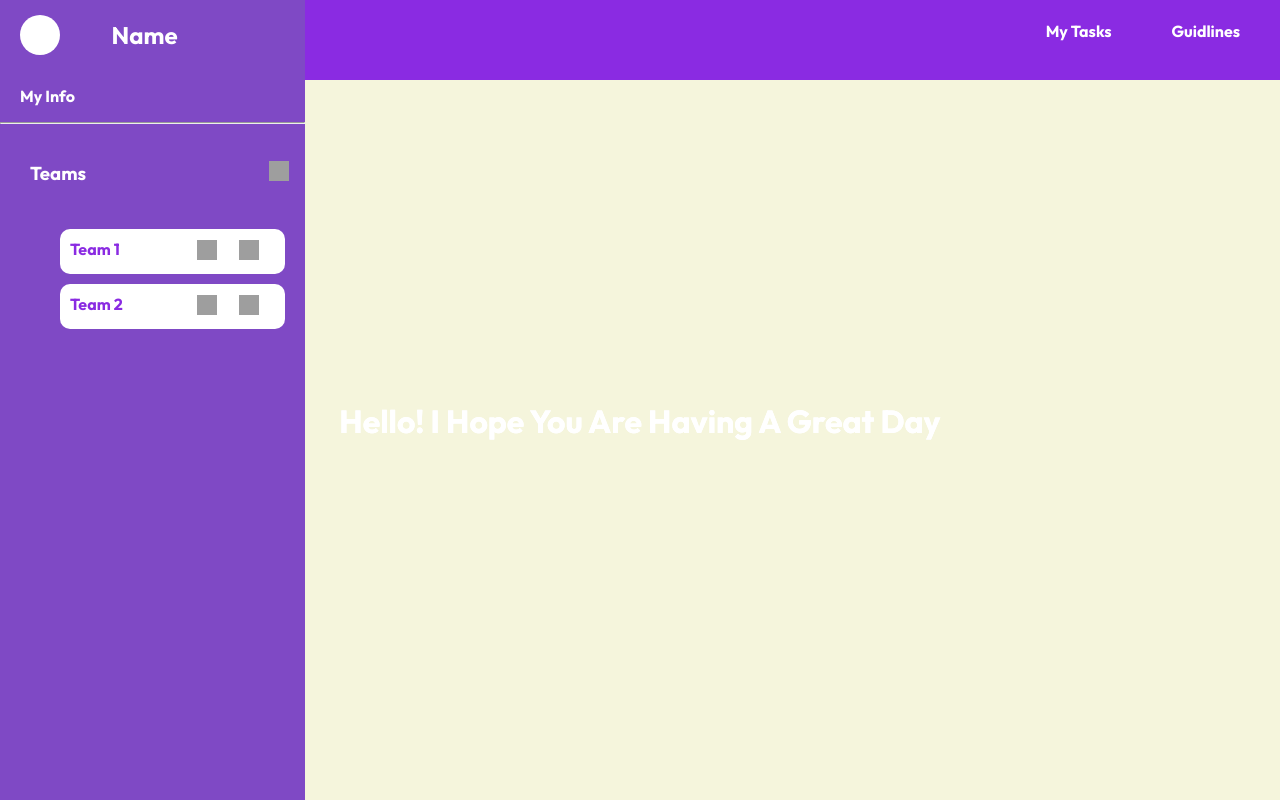
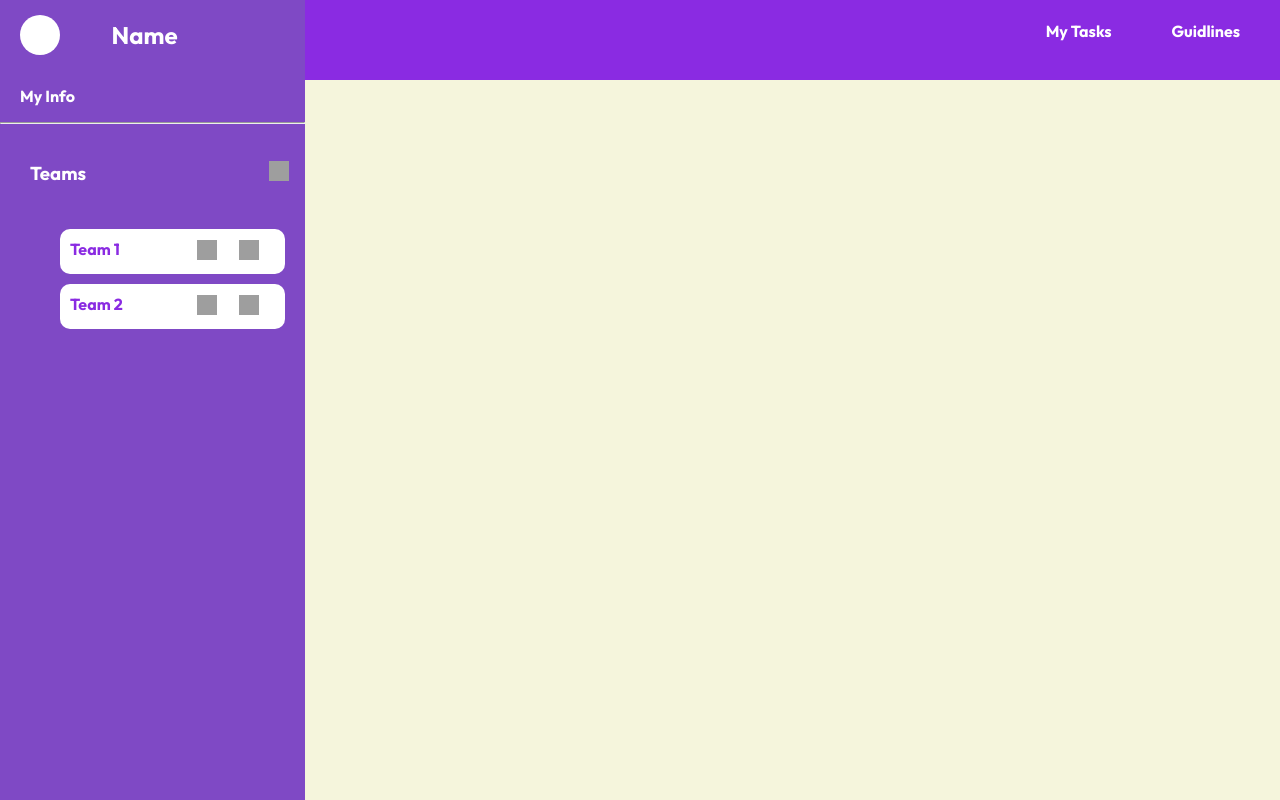
Before and after one commit to arpan2233/RBAC, a React (Vite) app: page /Add in a window 1280 px wide. Built offline with nearby package versions, Linux system fonts and the light colour scheme; grey boxes are pictures that could not be loaded.

Commit message:
Update home.jsx

```diff
--- a/src/home.jsx
+++ b/src/home.jsx
@@ -249,9 +249,9 @@ function Home(){
                                     setDetails={setDetails}
                                     setEditPersonalDetails={setEditPersonalDetails}
                                     deleteUser={deleteUser}
-                                />} else {
-                                    return <h1>Hello! I Hope You Are Having A Great Day</h1>;
-                                }
+                                />}
+
+
                             })
                     }
                     {(showWhat !== "none") &&
```
